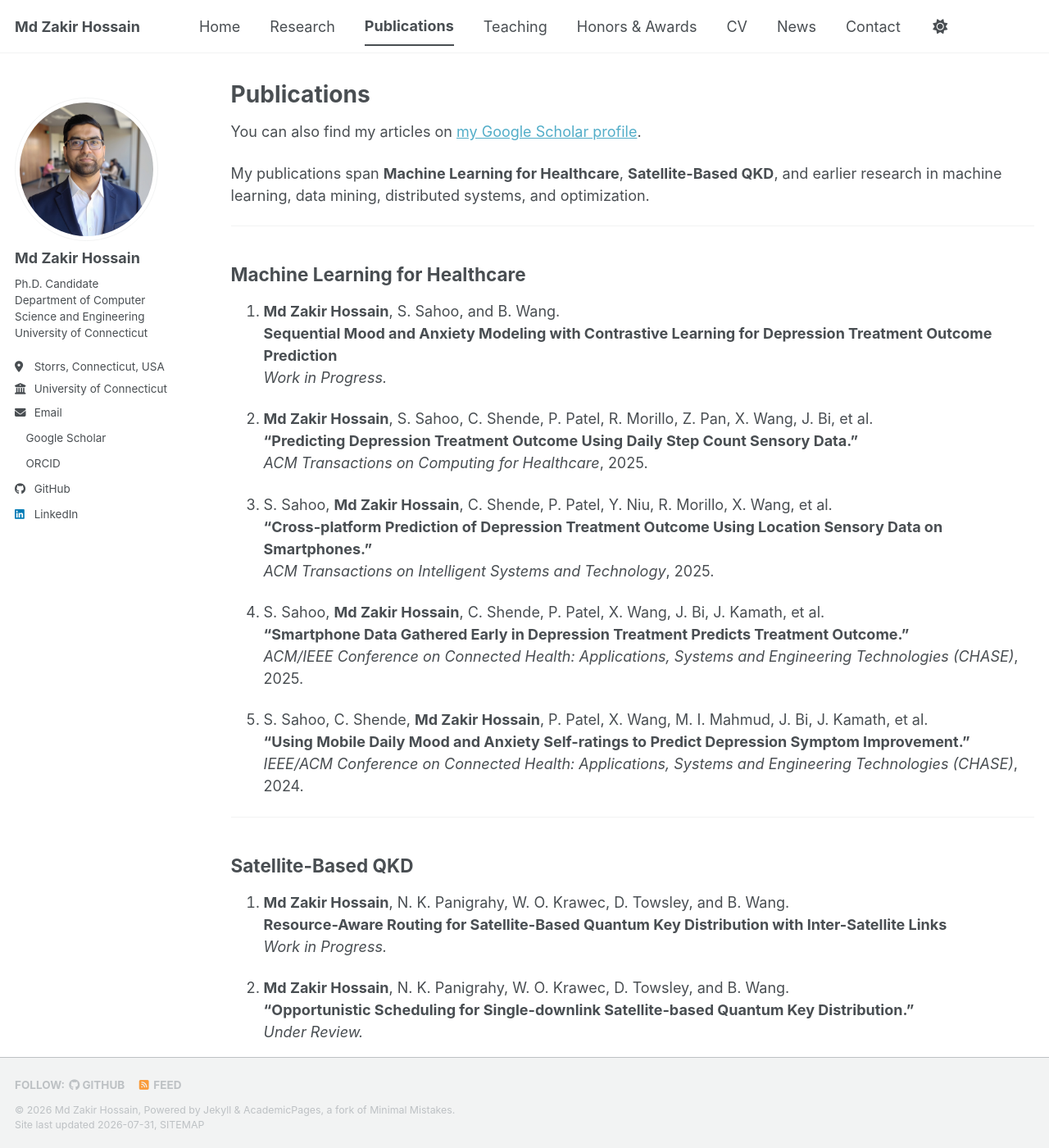
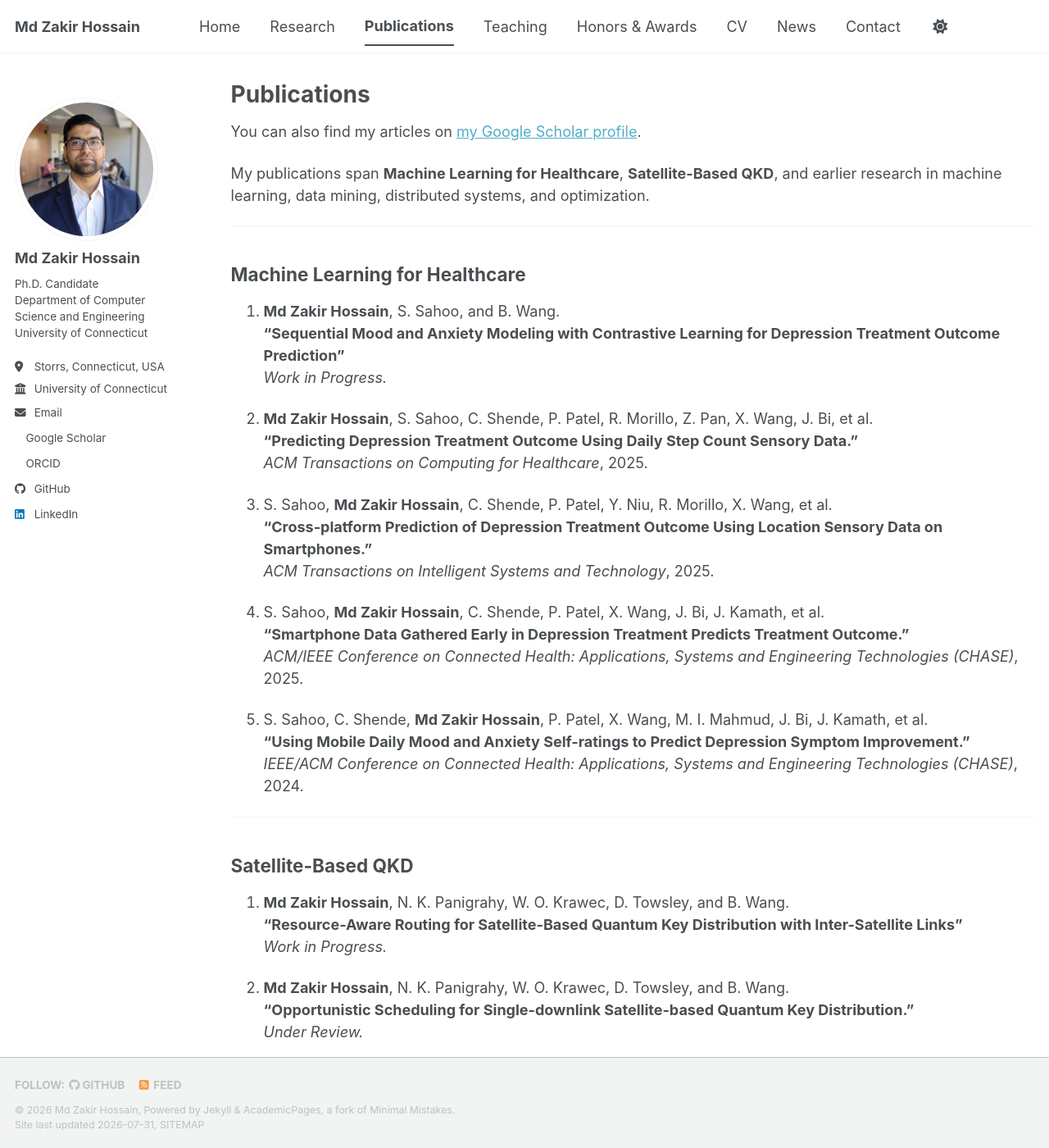
Before and after one commit to zakir-uconn/zakir-uconn.github.io, a Jekyll site: the page built from _pages/publications.md, in a window 1280 px wide and 1400 px high. Shown: the whole window at 82% size. Built offline with Jekyll 4.4.1, drawn with Linux system fonts in a browser that asks for light colours; a style sheet for code colours, icons or effects is not loaded.

```diff
--- a/_pages/publications.md
+++ b/_pages/publications.md
@@ -15,7 +15,7 @@ My publications span **Machine Learning for Healthcare**, **Satellite-Based QKD*
 ## Machine Learning for Healthcare
 
 1. **Md Zakir Hossain**, S. Sahoo, and B. Wang.
-   **Sequential Mood and Anxiety Modeling with Contrastive Learning for Depression Treatment Outcome Prediction**
+   **"Sequential Mood and Anxiety Modeling with Contrastive Learning for Depression Treatment Outcome Prediction"**
    *Work in Progress.*
 
 2. **Md Zakir Hossain**, S. Sahoo, C. Shende, P. Patel, R. Morillo, Z. Pan, X. Wang, J. Bi, et al.
@@ -39,7 +39,7 @@ My publications span **Machine Learning for Healthcare**, **Satellite-Based QKD*
 ## Satellite-Based QKD
 
 1. **Md Zakir Hossain**, N. K. Panigrahy, W. O. Krawec, D. Towsley, and B. Wang.
-   **Resource-Aware Routing for Satellite-Based Quantum Key Distribution with Inter-Satellite Links**
+   **"Resource-Aware Routing for Satellite-Based Quantum Key Distribution with Inter-Satellite Links"**
    *Work in Progress.*
 
 2. **Md Zakir Hossain**, N. K. Panigrahy, W. O. Krawec, D. Towsley, and B. Wang.
```
